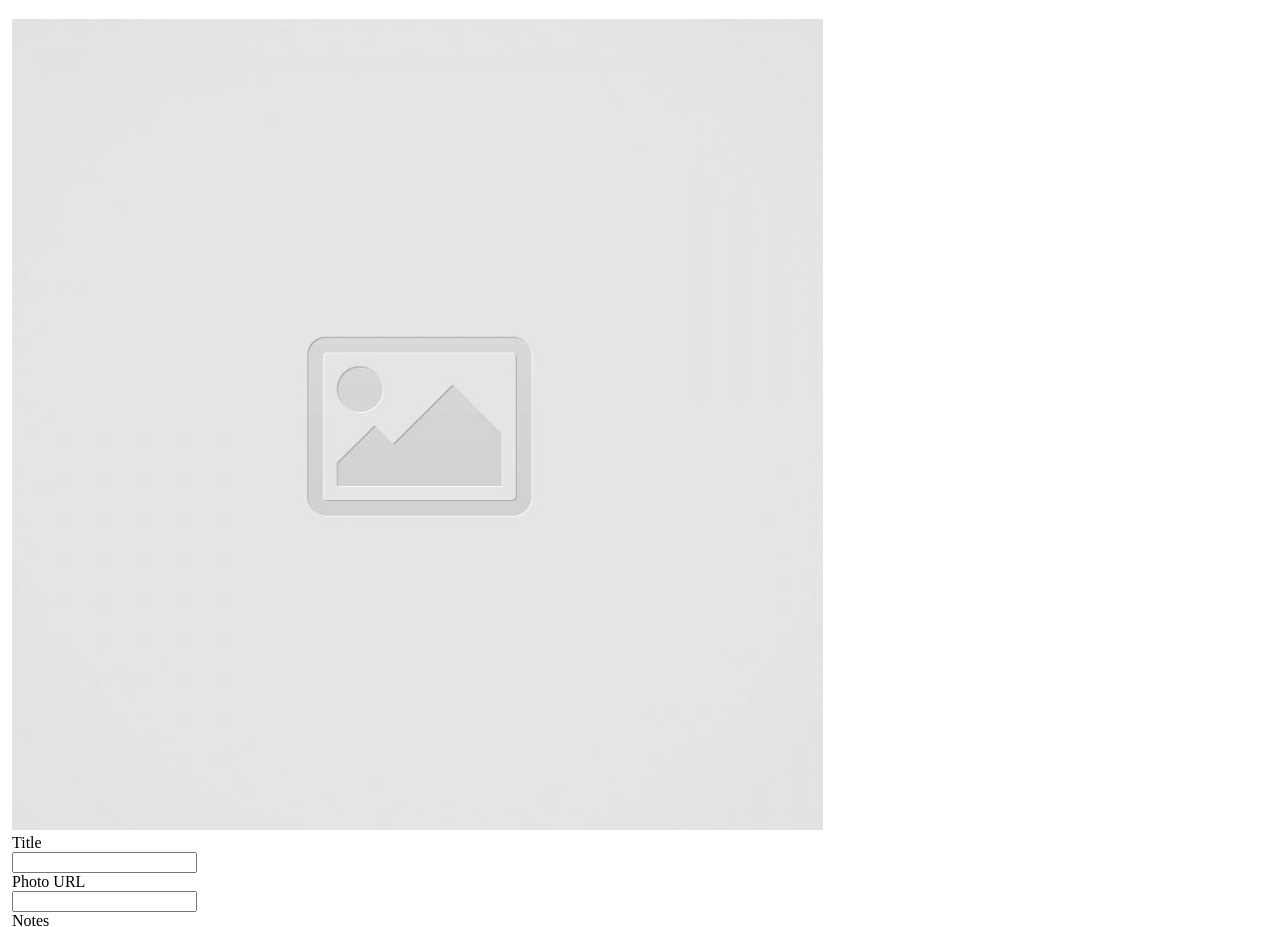
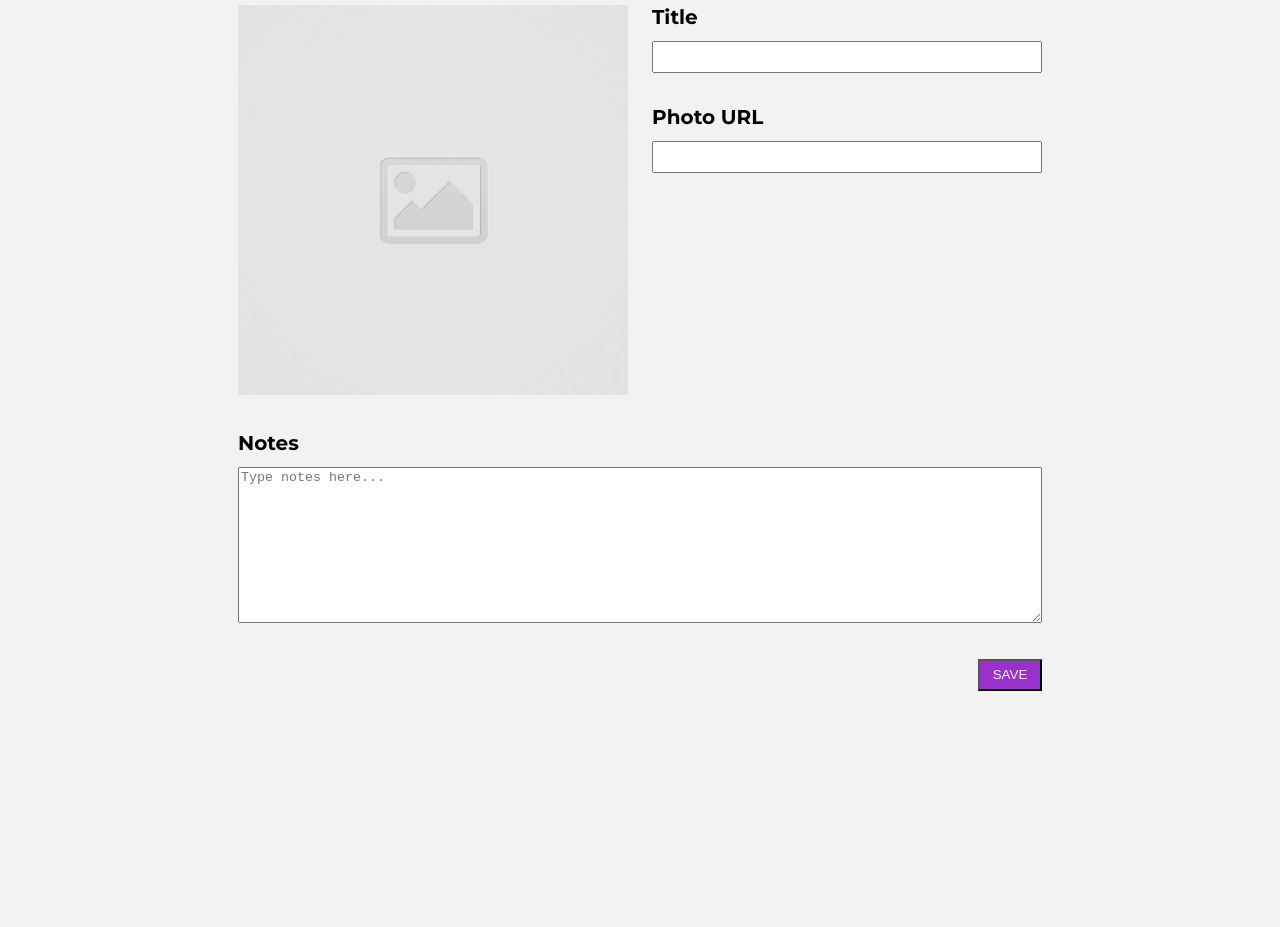
Before and after one commit to aaron-j-butnik/code-journal, a website: page index.html in a window 1280 px wide. Shown: the part 128-1055 px from the top of the page. After the commit the page ends 851 px from the top, so only its background shows below. Drawn offline with Linux system fonts and the light colour scheme.

Commit message:
Form looks good on moblie and desktop-sized screens.  All inputs on from have attribute required.

```diff
--- a/css/styles.css
+++ b/css/styles.css
@@ -0,0 +1,53 @@
+/* header styling */
+body {
+  background-color: rgb(242, 242, 242);
+  font-family: Montserrat, "Trebuchet MS", "Lucida Sans Unicode", "Lucida Grande", "Lucida Sans", Arial, sans-serif;
+  font-weight: 700;
+}
+
+header {
+  background-color: darkorchid;
+  color: whitesmoke;
+  font-size: 0.5rem;
+}
+
+/* main styling */
+
+h2 {
+  font-size: 2rem;
+}
+
+img {
+  width: 100%;
+}
+
+input {
+  height: 2rem;
+}
+
+label {
+  display: inline-block;
+  font-size: 1.25rem;
+  margin-bottom: 0.75rem;
+}
+
+input,
+textarea {
+  width: 100%;
+}
+
+.new-entry {
+  margin-bottom: 2rem;
+}
+
+.btn-container {
+  margin-bottom: 0;
+  text-align: right;
+}
+
+.btn-save {
+  background-color: darkorchid;
+  color: whitesmoke;
+  padding: 0.25rem 0;
+  width: 4rem;
+}
--- a/index.html
+++ b/index.html
@@ -4,6 +4,9 @@
   <meta charset="UTF-8">
   <meta name="viewport" content="width=device-width, initial-scale=1.0">
   <title>Code Journal</title>
+  <link rel="preconnect" href="https://fonts.googleapis.com">
+  <link rel="preconnect" href="https://fonts.gstatic.com" crossorigin>
+  <link href="https://fonts.googleapis.com/css2?family=Montserrat:wght@400;700&display=swap" rel="stylesheet">
   <link rel="icon" href="images/favicon.ico">
   <link
     rel="stylesheet"
@@ -17,21 +20,28 @@
 </head>
 <body>
   <header>
-    <div class="row header-styles">
+    <div class="row container ">
       <div class="column-full">
         <h1>Code Journal</h1>
       </div>
     </div>
   </header>
   <main>
+    <div class="row container" data-view="entry-form">
+      <div class="column-full">
         <div class="row">
           <div class="column-full">
-        <div data-view="entry-form">
             <h2>New Entry</h2>
+          </div>
+        </div>
         <form action="" method="get" class="new-entry">
+          <div class="row">
+            <div class="column-half">
               <div class="new-entry">
                 <img src="images/placeholder-image-square.jpg" alt="generic placeholder image">
               </div>
+            </div>
+            <div class="column-half">
               <label for="title">Title</label>
               <div class="new-entry">
                 <input type="text" name="title" id="title" required>
@@ -40,15 +50,20 @@
               <div class="new-entry">
                 <input type="url" name="image" id="image" required>
               </div>
+            </div>
+          </div>
+          <div class="row">
+            <div class="column-full">
               <label for="notes">Notes</label>
               <div class="new-entry">
                 <textarea name="notes" id="notes" cols="30" rows="10" placeholder="Type notes here..." required></textarea>
               </div>
-            <div class="new-entry">
-              <input class="btn-submit" type="submit">
+              <div class="new-entry btn-container">
+                <input class="btn-save" type="submit" value="SAVE">
+              </div>
+            </div>
           </div>
         </form>
-        </div>
       </div>
     </div>
   </main>
@@ -56,3 +71,33 @@
   <script src="js/main.js"></script>
 </body>
 </html>
+
+
+
+<!-- <div class="row">
+  <div class="column-full column-half">
+    <h2>New Entry</h2>
+    <div class="new-entry">
+      <img src="images/placeholder-image-square.jpg" alt="generic placeholder image">
+    </div>
+  </div>
+  <div class="input-container">
+    <label for="title">Title</label>
+    <div class="new-entry">
+      <input type="text" name="title" id="title" required>
+    </div>
+    <label for="image">Photo URL</label>
+    <div class="new-entry">
+      <input type="url" name="image" id="image" required>
+    </div>
+  </div>
+  <div>
+    <label for="notes">Notes</label>
+    <div class="new-entry column-full">
+      <textarea name="notes" id="notes" cols="30" rows="10" placeholder="Type notes here..." required></textarea>
+    </div>
+    <div class="new-entry btn-container">
+      <input class="btn-save" type="submit" value="SAVE">
+    </div>
+  </div>
+</div> -->
```
Lines whose indentation alone changed are shown as unchanged.
